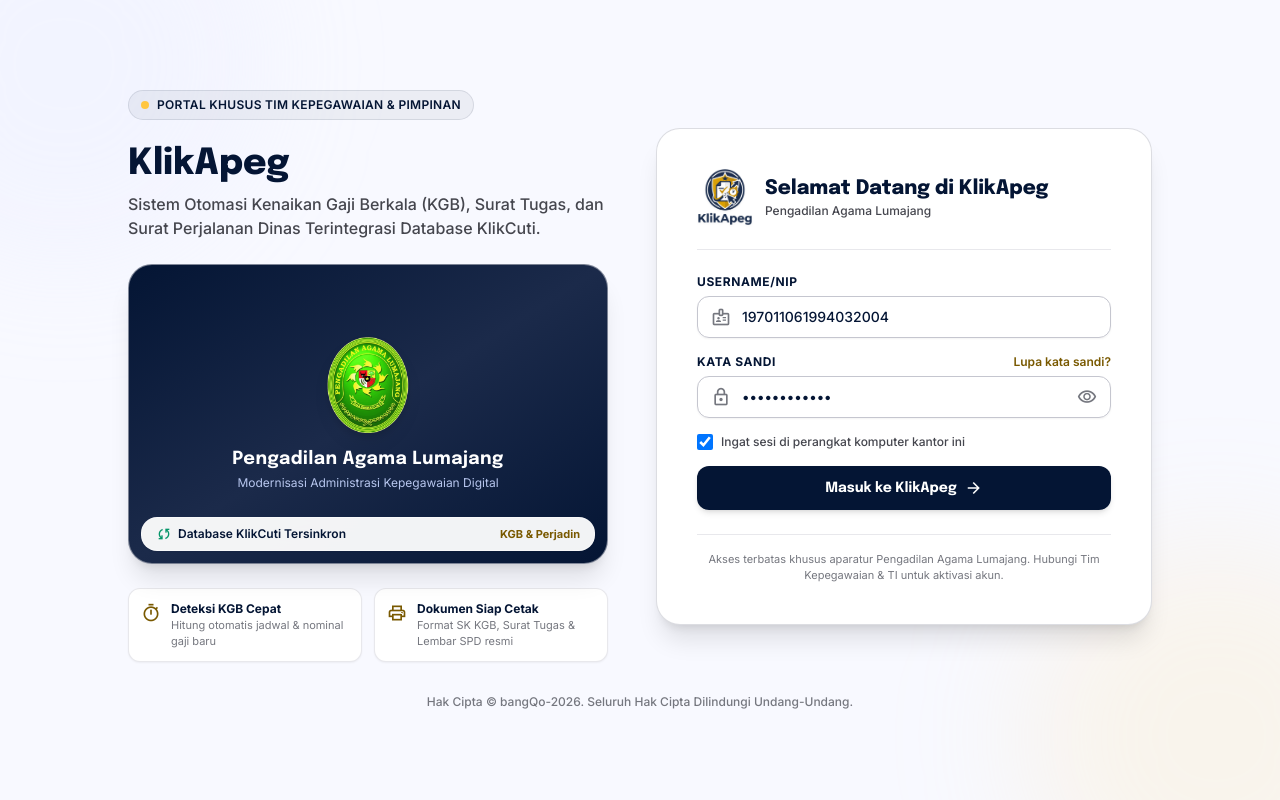
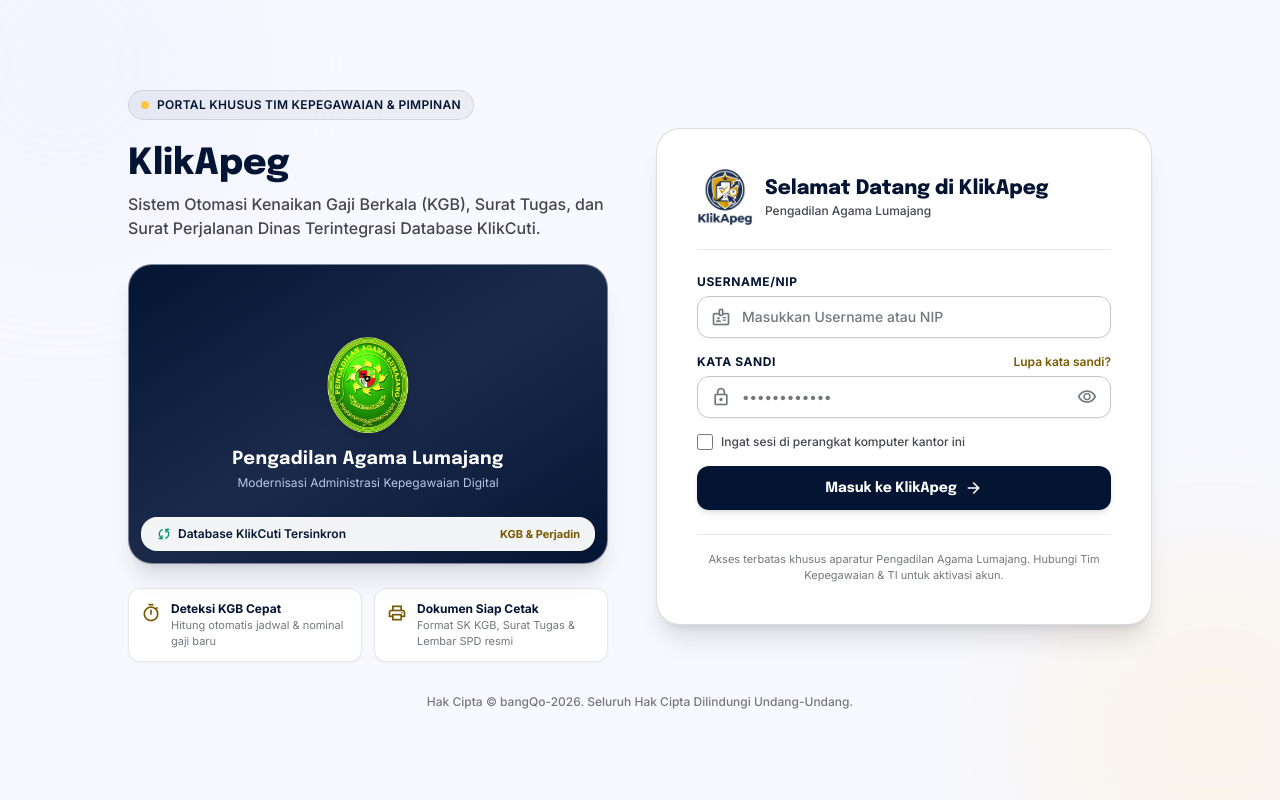
Before and after one commit to sultankurma-ai/klikapeg, a React (Vite) app: page / in a window 1280 px wide. Built offline with nearby package versions, Linux system fonts and the light colour scheme; no server answers; the database is empty.

Commit message:
fix(auth): kosongkan input username dan sandi default pada menu login

```diff
--- a/src/views/LoginView.jsx
+++ b/src/views/LoginView.jsx
@@ -1,10 +1,10 @@
 import React, { useState } from 'react';
 
 export default function LoginView({ onLogin }) {
-  const [nip, setNip] = useState('197011061994032004'); // Mas Khabibah Nur, S.H.
-  const [password, setPassword] = useState('lumajang2026');
+  const [nip, setNip] = useState('');
+  const [password, setPassword] = useState('');
   const [showPassword, setShowPassword] = useState(false);
-  const [rememberMe, setRememberMe] = useState(true);
+  const [rememberMe, setRememberMe] = useState(false);
   const [errorMsg, setErrorMsg] = useState('');
   const [showForgotModal, setShowForgotModal] = useState(false);
   const [forgotInput, setForgotInput] = useState('');
@@ -16,10 +16,14 @@ export default function LoginView({ onLogin }) {
       setErrorMsg('Silakan masukkan Username atau NIP terdaftar');
       return;
     }
+    if (!password.trim()) {
+      setErrorMsg('Silakan masukkan Kata Sandi Anda');
+      return;
+    }
     setErrorMsg('');
     const isPimpinan = nip === '197603031998031002' || nip.toLowerCase() === 'ketua' || nip === '198109142006041002';
     onLogin({
-      nip: nip,
+      nip: nip.trim(),
       nama: isPimpinan ? 'Fatkur Rosyad, S.Ag., M.H., M.HES.' : 'Mas Khabibah Nur, S.H.',
       role: isPimpinan ? 'Pimpinan Pengadilan' : 'Admin Kepegawaian',
       jabatan: isPimpinan ? 'Ketua Pengadilan Agama Lumajang' : 'Kepala Sub Bagian Kepegawaian, Organisasi dan Tata Laksana'
```
